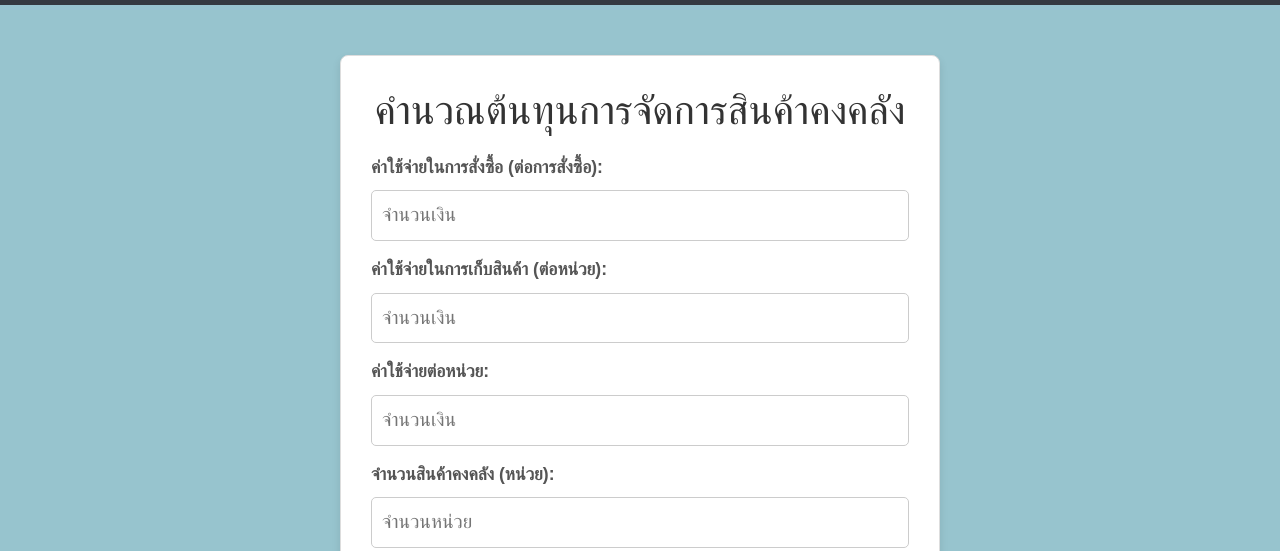
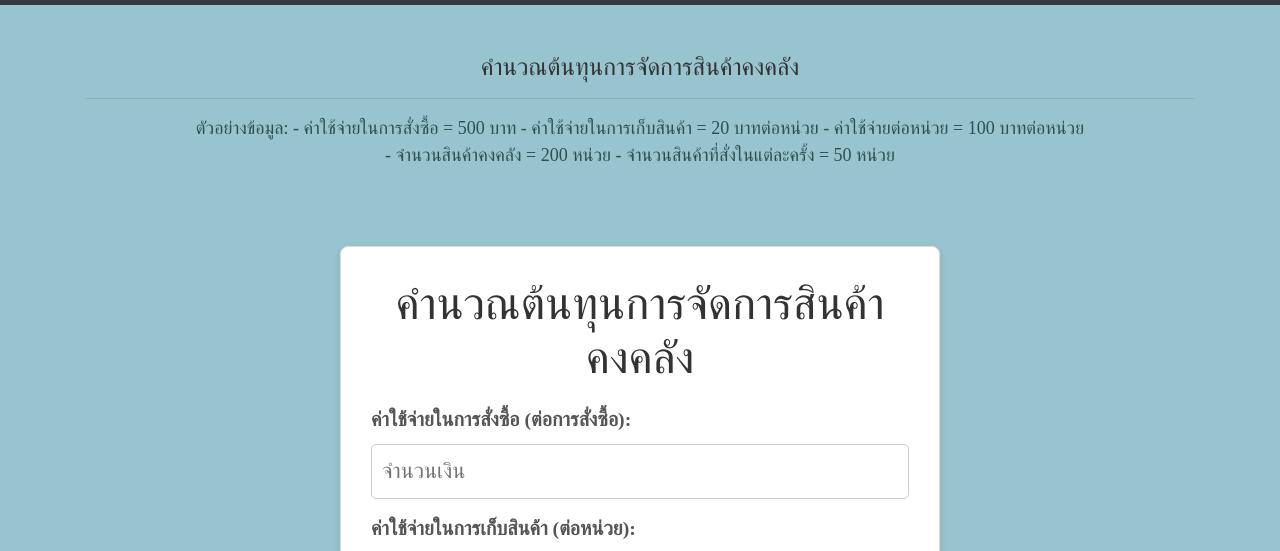
Before and after one commit to Nun04/my-website, a plain HTML site: page 2.html in a window 1280 px wide. Shown: the part 351-902 px from the top of the page. Drawn offline with nearby package versions, Linux system fonts and the light colour scheme.

Commit message:
Update 2.html

```diff
--- a/2.html
+++ b/2.html
@@ -229,6 +229,13 @@
     </style>
 </head>
 <body>
+    <div class="container mt-5">
+            <div class="content">
+                <h2 class="section-header">คำนวณต้นทุนการจัดการสินค้าคงคลัง</h2>
+                <hr>
+                <p><font face="angsananew" size="4" color="#2F4F4F"><center>
+                    ตัวอย่างข้อมูล: - ค่าใช้จ่ายในการสั่งซื้อ = 500 บาท - ค่าใช้จ่ายในการเก็บสินค้า = 20 บาทต่อหน่วย - ค่าใช้จ่ายต่อหน่วย = 100 บาทต่อหน่วย<br>
+- จำนวนสินค้าคงคลัง = 200 หน่วย - จำนวนสินค้าที่สั่งในแต่ละครั้ง = 50 หน่วย</h1><br><br></center>
     <div class="form-container">
         <h1>คำนวณต้นทุนการจัดการสินค้าคงคลัง</h1>
         <form id="costForm">
```
